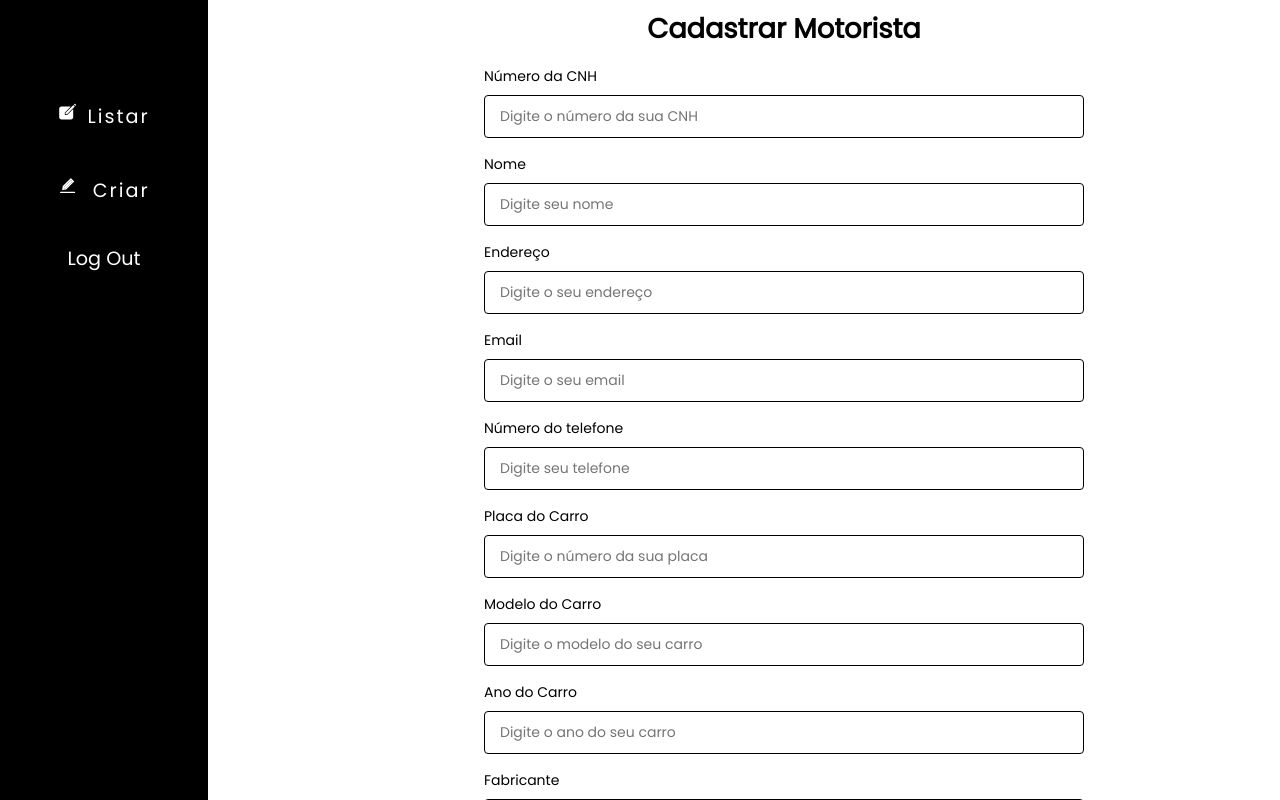
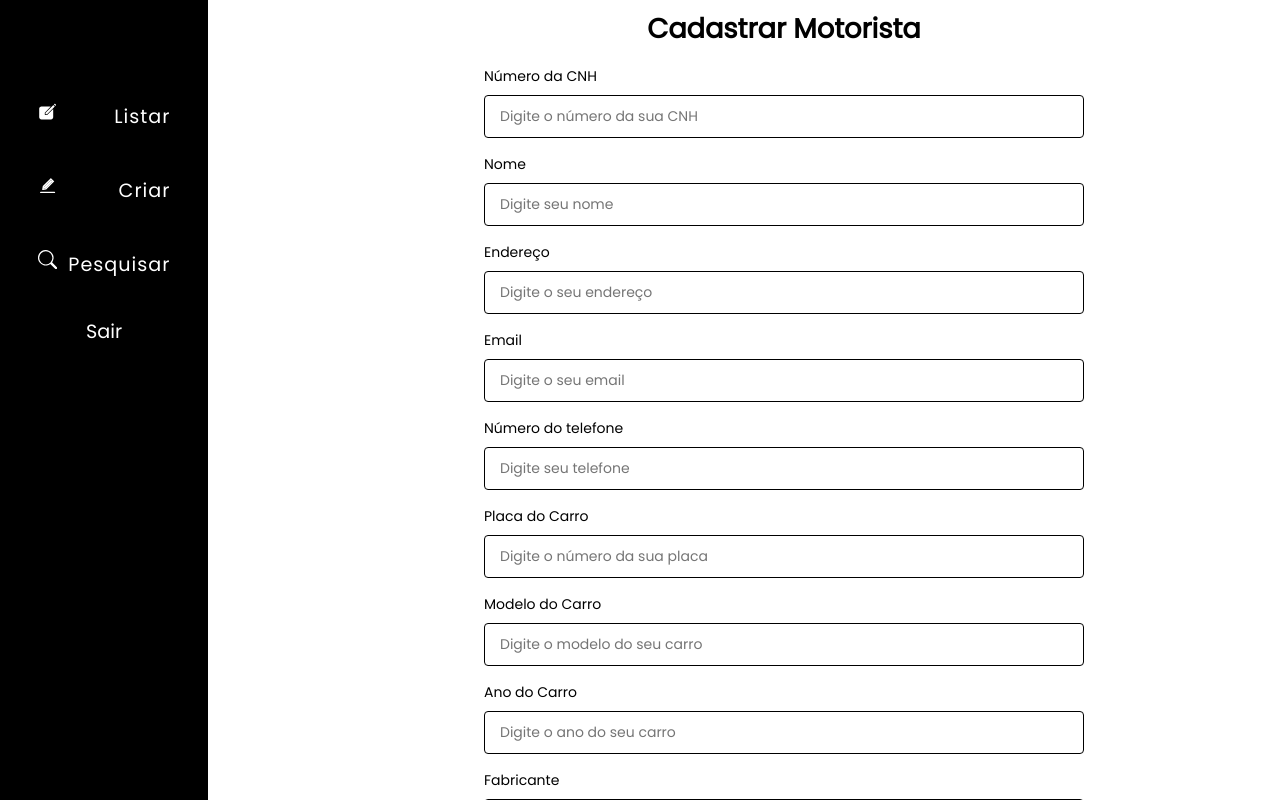
Before and after one commit to afonsomateus21/idriver, a React (Create React App) app: page /register-user in a window 1280 px wide. Built offline with nearby package versions, Linux system fonts and the light colour scheme; no server answers; sample sign-in values are in the browser's storage.

Commit message:
criacao e estilizao da pagina de pesquisa

```diff
--- a/src/App.tsx
+++ b/src/App.tsx
@@ -4,6 +4,7 @@ import { GlobalStyle } from './styles/global';
 import { BrowserRouter as Router, Routes, Route } from 'react-router-dom';
 import { UserRegister } from './pages/UserRegister';
 import { PrivateRoutes } from './utils/PrivateRoute';
+import { SearchUser } from './pages/SearchUser';
 
 export function App() {
   return (
@@ -12,6 +13,7 @@ export function App() {
         <Route element={<PrivateRoutes />}>
           <Route path="/users" element={ <Home /> } />
           <Route path="/register-user" element={ <UserRegister /> } />
+          <Route path="/search-user" element={ <SearchUser /> } />
         </Route>
         <Route path="/" element={ <Login /> } />
       </Routes>
--- a/src/components/SideBar/index.tsx
+++ b/src/components/SideBar/index.tsx
@@ -2,6 +2,7 @@ import { SideBarItem } from "../SideBarItem";
 import { Container } from "./styles";
 import { IoIosCreate } from 'react-icons/io';
 import { AiTwotoneEdit } from 'react-icons/ai';
+import { BsSearch } from 'react-icons/bs';
 import { logOut } from "../../auth/google-auth";
 import { useNavigate } from "react-router-dom";
 
@@ -19,8 +20,9 @@ export function SideBar() {
     <Container>
       <SideBarItem Icon={IoIosCreate} title="Listar" path="/users" />
       <SideBarItem Icon={AiTwotoneEdit} title="Criar" path="/register-user" />
+      <SideBarItem Icon={BsSearch} title="Pesquisar" path="/search-user" />
       <button onClick={handleLogOut}>
-        Log Out
+        Sair
       </button>
     </Container>
   )
--- a/src/components/SideBarItem/styles.ts
+++ b/src/components/SideBarItem/styles.ts
@@ -4,7 +4,7 @@ export const Container = styled.button`
   border: 0;
   font-size: 1.25rem;
   background: transparent;
-  width: 50%;
+  width: 70%;
   padding: 0.4rem;
   display: flex;
   justify-content: space-between;
@@ -20,6 +20,6 @@ export const Container = styled.button`
   a {
     text-decoration: none;
     color: var(--white);
-    letter-spacing: 2px;
+    letter-spacing: 1px;
   }
 `
--- a/src/pages/Home/index.tsx
+++ b/src/pages/Home/index.tsx
@@ -2,7 +2,7 @@ import { useEffect, useState } from "react";
 import { DriverInfo } from "../../components/DriverInfo";
 import { SideBar } from "../../components/SideBar";
 import { api } from "../../services/api";
-import { Container } from "./styles";
+import { Container, Content } from "./styles";
 
 type Driver = {
   name: string;
@@ -35,6 +35,7 @@ export function Home() {
     <>
       <SideBar />
       <Container>
+        <Content>
           {
             drivers.map((driver) =>
               <DriverInfo
@@ -50,6 +51,7 @@ export function Home() {
               />
             )
           }
+        </Content>
       </Container>
     </>
   )
--- a/src/pages/Home/styles.ts
+++ b/src/pages/Home/styles.ts
@@ -2,8 +2,9 @@ import styled from "styled-components";
 
 export const Container = styled.main`
   height: 100%;
+  position: absolute;
   left: 13rem;
-  width: 90%;
+  width: 88%;
 `
 export const Content = styled.div`
   margin: 0 auto;
--- /dev/null
+++ b/src/pages/SearchUser/index.tsx
@@ -0,0 +1,51 @@
+import { SideBar } from "../../components/SideBar";
+import { Container } from "./styles";
+import { useForm, SubmitHandler } from "react-hook-form";
+import { DriverInfo } from "../../components/DriverInfo";
+
+{/* <DriverInfo
+                name={driver.name}
+                cnh={driver.cnh}
+                address={driver.address}
+                email={driver.email}
+                phone={driver.phone}
+                licensePlate={driver.licensePlate}
+                model={driver.model}
+                year={driver.year}
+                carMaker={driver.carMaker}
+              /> */}
+
+type InputType = {
+  search: string;
+}
+
+export function SearchUser() {
+  const { register, handleSubmit } = useForm<InputType>();
+  const onSubmit: SubmitHandler<InputType> = async data => {
+    console.log(register('search'))
+  }
+
+  return (
+    <>
+      <SideBar />
+      <Container>
+        <form onSubmit={handleSubmit(onSubmit)}>
+          <input type='text' />
+          <button type="submit">Pesquisar</button>
+        </form>
+
+        <DriverInfo
+          name="Afonso"
+          cnh="00000"
+          address="josé vilar"
+          email="teste@gmail.com"
+          phone="8591212121"
+          licensePlate="aaa-9999"
+          model="celta"
+          year="2013"
+          carMaker="Chevrolet"
+        />
+      </Container>
+    </>
+  );
+}
--- /dev/null
+++ b/src/pages/SearchUser/styles.ts
@@ -0,0 +1,37 @@
+import styled from "styled-components";
+
+export const Container = styled.main`
+  height: 100%;
+  position: absolute;
+  left: 13rem;
+  width: 88%;
+
+  form {
+    display: flex;
+    justify-content: center;
+    margin-top: 20px;
+
+    input {
+      display: block;
+      box-sizing: border-box;
+      width: 500px;
+      border-radius: 4px;
+      border: 1px solid black;
+      padding: 10px 15px;
+      margin-bottom: 10px;
+      font-size: 14px;
+    }
+
+    button {
+      background: var(--black);
+      margin-left: 10px;
+      color: white;
+      border: none;
+      border-radius: 30px;
+      font-size: 1rem;
+      font-weight: 100;
+      width: 100px;
+      height: 40px;
+    }
+  }
+`
```
Lines whose indentation alone changed are shown as unchanged.
